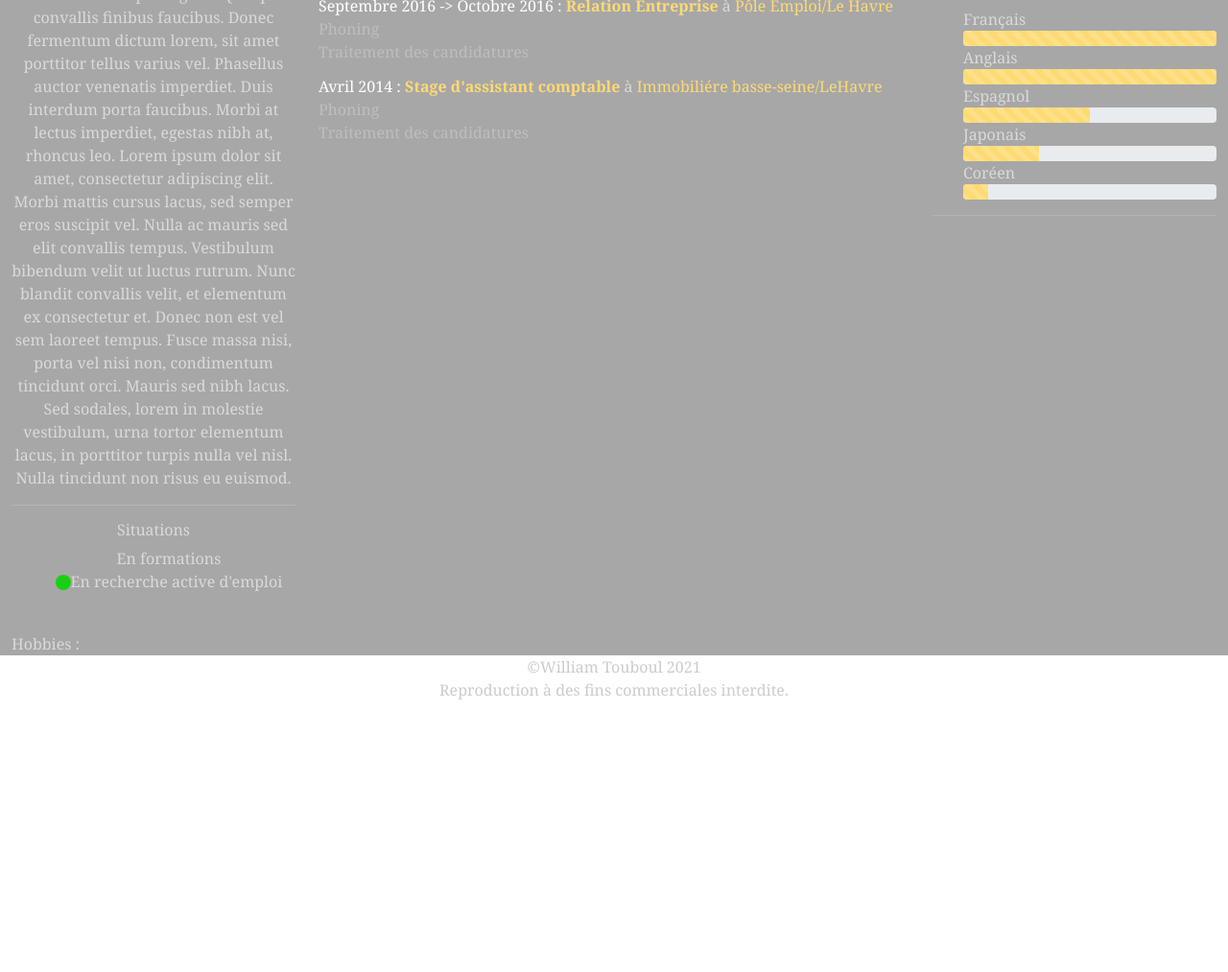
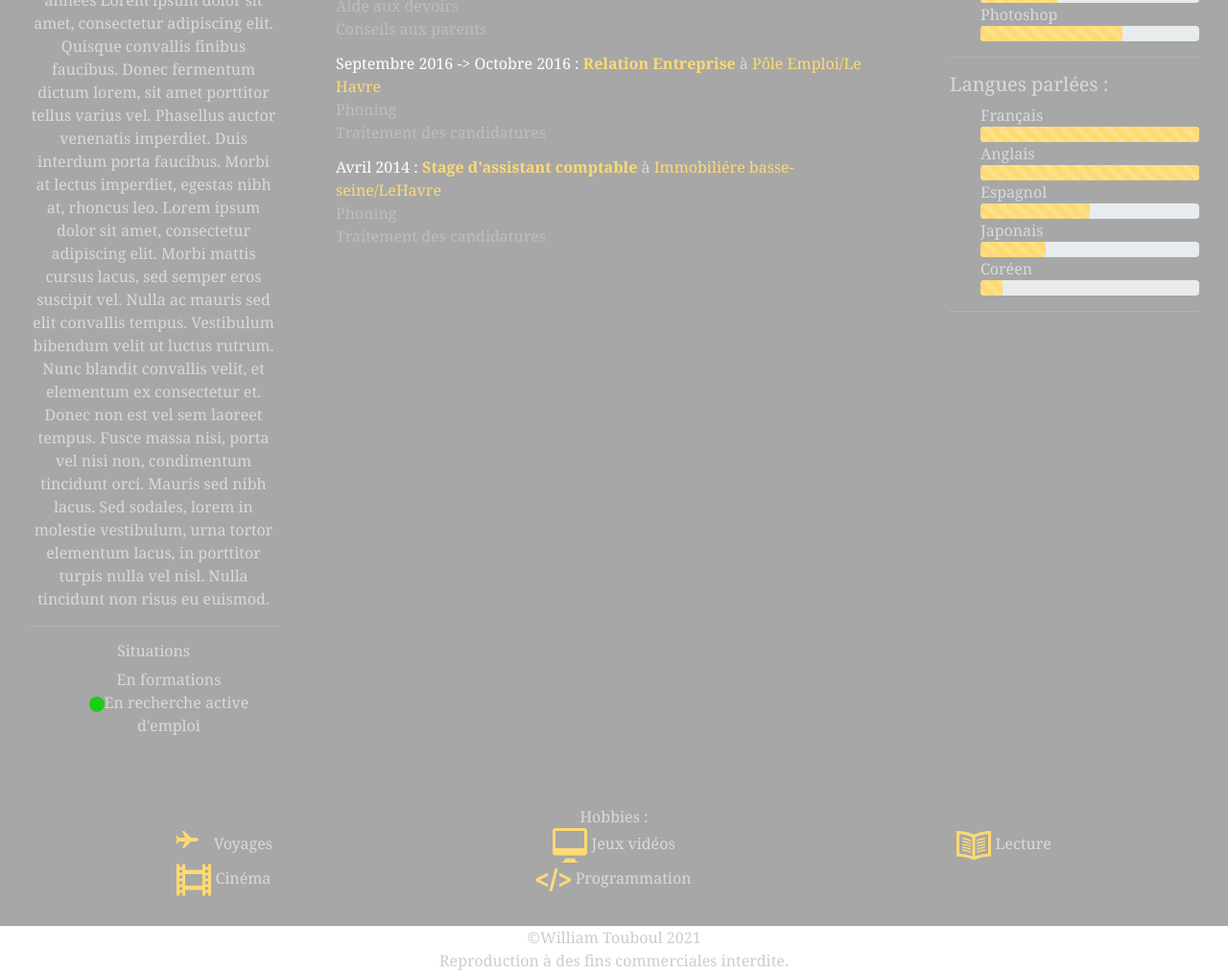
Before and after one commit to WilliamTouboul/CV012012, a plain HTML site: page index.html in a window 1280 px wide. Shown: the part 792-1805 px from the top of the page at 96% size. Before the commit the page ends 1523 px from the top, so only its background shows below. Drawn offline with nearby package versions, Linux system fonts and the light colour scheme.

Commit message:
Amélioration, section encore a completer ( sans Lorem Ipsum )

```diff
--- /dev/null
+++ b/assets/script.js
@@ -0,0 +1,5 @@
+// function slideOnLoad() {
+//     setTimeout(function(){
+//         document.getElementById('elementToMove').style.left = '1000px'; // new left position is 1000px in this example
+//     }, 2000); // 2000 = 2 seconds after page load
+// }
--- a/assets/style.css
+++ b/assets/style.css
@@ -9,6 +9,32 @@ body {
     background-attachment: fixed;
 
 }
+
+/* ------------------------------------------ Animation -------------------------------------------- */
+@keyframes slideInFromLeft {
+    0% {
+        transform: translateX(-100%);
+    }
+
+    100% {
+        transform: translateX(0);
+    }
+}
+
+header,
+#identityColumn,
+#resumeColumn,
+#competenceColumn,
+#aboutMe {
+    /* This section calls the slideInFromLeft animation we defined above */
+    animation: 1s ease-out 0s 1 slideInFromLeft;
+
+    background: #333;
+    padding: 30px;
+}
+
+/* ------------------------------------------ Animation -------------------------------------------- */
+
 
 /* header */
 #banner {
@@ -81,11 +107,6 @@ footer {
     color: rgb(170, 170, 170, 0.6);
 }
 
-
-
-
-
-
 /* reglage modale contact */
 .btn {
     background-color: #FEDA74;
@@ -141,6 +162,9 @@ footer {
 .greenCircle {
     color: rgb(25, 207, 19);
 }
+.logoHobbies {
+    color : #FEDA74;
+}
 
 ul {
     list-style-type: none;
--- a/index.html
+++ b/index.html
@@ -16,17 +16,20 @@
     <title>CV William Touboul</title>
 </head>
 
-    <body>
+<body onload="slideOnLoad();">
     <!-- Banniére -->
+    <header>
         <div class="container-fluid col-12 text-center" id="banner">
             <h1 id="name">William Touboul</h1>
             <h2>Développeur Web</h2>
         </div>
+
+    </header>
+
     <!-- Navbar -->
     <nav class="navbar sticky-top navbar-expand-md bg-faded">
-            <button class="navbar-toggler" type="button" data-bs-toggle="collapse"
-                data-bs-target="#navbarSupportedContent" aria-controls="navbarSupportedContent" aria-expanded="false"
-                aria-label="Toggle navigation">
+        <button class="navbar-toggler" type="button" data-bs-toggle="collapse" data-bs-target="#navbarSupportedContent"
+            aria-controls="navbarSupportedContent" aria-expanded="false" aria-label="Toggle navigation">
             <span class="navbar-toggler-icon">
                 <svg xmlns="http://www.w3.org/2000/svg" width="24" height="24" viewBox="0 0 24 24">
                     <path d="M24 6h-24v-4h24v4zm0 4h-24v4h24v-4zm0 8h-24v4h24v-4z" /></svg>
@@ -63,12 +66,11 @@
                     <!-- modal Résidence -->
                     <button type="button" class="btn" data-bs-toggle="modal" data-bs-target="#modalHome">
                         <svg xmlns="http://www.w3.org/2000/svg" width="24" height="24" viewBox="0 0 24 24">
-                                <path
-                                    d="M21 13v10h-6v-6h-6v6h-6v-10h-3l12-12 12 12h-3zm-1-5.907v-5.093h-3v2.093l3 3z" />
+                            <path d="M21 13v10h-6v-6h-6v6h-6v-10h-3l12-12 12 12h-3zm-1-5.907v-5.093h-3v2.093l3 3z" />
                         </svg>
                     </button>
-                        <div class="modal fade" id="modalHome" tabindex="-1" role="dialog"
-                            aria-labelledby="modalHomeLabel" aria-hidden="true">
+                    <div class="modal fade" id="modalHome" tabindex="-1" role="dialog" aria-labelledby="modalHomeLabel"
+                        aria-hidden="true">
                         <div class="modal-dialog" role="document">
                             <div class="modal-content">
                                 <div class="modal-header">
@@ -97,16 +99,15 @@
                                 d="M0 3v18h24v-18h-24zm6.623 7.929l-4.623 5.712v-9.458l4.623 3.746zm-4.141-5.929h19.035l-9.517 7.713-9.518-7.713zm5.694 7.188l3.824 3.099 3.83-3.104 5.612 6.817h-18.779l5.513-6.812zm9.208-1.264l4.616-3.741v9.348l-4.616-5.607z" />
                         </svg>
                     </button>
-                        <div class="modal fade" id="modalMail" tabindex="-1" role="dialog"
-                            aria-labelledby="modalMailLabel" aria-hidden="true">
+                    <div class="modal fade" id="modalMail" tabindex="-1" role="dialog" aria-labelledby="modalMailLabel"
+                        aria-hidden="true">
                         <div class="modal-dialog" role="document">
                             <div class="modal-content">
                                 <div class="modal-header">
                                     <h5 class="modal-title text-center col-12" id="modalMailLabel">Adresse Mail</h5>
                                 </div>
                                 <div class="modal-body">
-                                        <a href="mailto:touboul.william@gmail.com"
-                                            id="mail">Touboul.william@gmail.com</a>
+                                    <a href="mailto:touboul.william@gmail.com" id="mail">Touboul.william@gmail.com</a>
                                 </div>
                                 <div class="modal-footer">
                                     <button type="button" class="btn" data-bs-dismiss="modal">
@@ -127,8 +128,8 @@
                                 d="M17.5 2c.276 0 .5.224.5.5v19c0 .276-.224.5-.5.5h-11c-.276 0-.5-.224-.5-.5v-19c0-.276.224-.5.5-.5h11zm2.5 0c0-1.104-.896-2-2-2h-12c-1.104 0-2 .896-2 2v20c0 1.104.896 2 2 2h12c1.104 0 2-.896 2-2v-20zm-9.5 1h3c.276 0 .5.224.5.501 0 .275-.224.499-.5.499h-3c-.275 0-.5-.224-.5-.499 0-.277.225-.501.5-.501zm1.5 18c-.553 0-1-.448-1-1s.447-1 1-1c.552 0 .999.448.999 1s-.447 1-.999 1zm5-3h-10v-13h10v13z" />
                         </svg>
                     </button>
-                        <div class="modal fade" id="modalPhone" tabindex="-1" role="dialog"
-                            aria-labelledby="modalMailLabel" aria-hidden="true">
+                    <div class="modal fade" id="modalPhone" tabindex="-1" role="dialog" aria-labelledby="modalMailLabel"
+                        aria-hidden="true">
                         <div class="modal-dialog" role="document">
                             <div class="modal-content">
                                 <div class="modal-header">
@@ -212,17 +213,22 @@
                         </div>
                     </div>
                     <button type="button" class="btn" data-bs-toggle="modal" data-bs-target="#modalLinkedIn">
-                            <svg xmlns="http://www.w3.org/2000/svg" width="24" height="24" viewBox="0 0 24 24"><path d="M19 0h-14c-2.761 0-5 2.239-5 5v14c0 2.761 2.239 5 5 5h14c2.762 0 5-2.239 5-5v-14c0-2.761-2.238-5-5-5zm-11 19h-3v-11h3v11zm-1.5-12.268c-.966 0-1.75-.79-1.75-1.764s.784-1.764 1.75-1.764 1.75.79 1.75 1.764-.783 1.764-1.75 1.764zm13.5 12.268h-3v-5.604c0-3.368-4-3.113-4 0v5.604h-3v-11h3v1.765c1.396-2.586 7-2.777 7 2.476v6.759z"/></svg>
+                        <svg xmlns="http://www.w3.org/2000/svg" width="24" height="24" viewBox="0 0 24 24">
+                            <path
+                                d="M19 0h-14c-2.761 0-5 2.239-5 5v14c0 2.761 2.239 5 5 5h14c2.762 0 5-2.239 5-5v-14c0-2.761-2.238-5-5-5zm-11 19h-3v-11h3v11zm-1.5-12.268c-.966 0-1.75-.79-1.75-1.764s.784-1.764 1.75-1.764 1.75.79 1.75 1.764-.783 1.764-1.75 1.764zm13.5 12.268h-3v-5.604c0-3.368-4-3.113-4 0v5.604h-3v-11h3v1.765c1.396-2.586 7-2.777 7 2.476v6.759z" />
+                        </svg>
                     </button>
                     <div class="modal fade" id="modalLinkedIn" tabindex="-1" role="dialog"
                         aria-labelledby="modalLinkedInLabel" aria-hidden="true">
                         <div class="modal-dialog" role="document">
                             <div class="modal-content">
                                 <div class="modal-header">
-                                        <h5 class="modal-title text-center col-12" id="modalLinkedInLabel">Compte LinkedIn</h5>
+                                    <h5 class="modal-title text-center col-12" id="modalLinkedInLabel">Compte LinkedIn
+                                    </h5>
                                 </div>
                                 <div class="modal-body">
-                                        <a href="https://www.linkedin.com/in/william-touboul-77b484168/" target="_blank" id="linkedIn">LinkedIn</a>
+                                    <a href="https://www.linkedin.com/in/william-touboul-77b484168/" target="_blank"
+                                        id="linkedIn">LinkedIn</a>
                                 </div>
                                 <div class="modal-footer">
                                     <button type="button" class="btn btn-secondary" data-bs-dismiss="modal">
@@ -241,7 +247,7 @@
 
                 <hr />
                 <div>
-                        <p>Passioné d'informatique et de programation depuis des années Lorem ipsum dolor sit amet,
+                    <p>Passioné d'informatique et de programmation depuis des années Lorem ipsum dolor sit amet,
                         consectetur adipiscing elit. Quisque convallis finibus faucibus. Donec fermentum dictum
                         lorem, sit amet porttitor tellus varius vel. Phasellus auctor venenatis imperdiet. Duis
                         interdum porta faucibus. Morbi at lectus imperdiet, egestas nibh at, rhoncus leo. Lorem
@@ -407,23 +413,26 @@
                     <ul>
                         <li>VS.Code
                             <div class="progress">
-                                    <div class="progress-bar progress-bar-striped progress-bar-animated"
-                                        role="progressbar" style="width: 100%" aria-valuenow="100" aria-valuemin="0"
-                                        aria-valuemax="100"></div>
+                                <div class="progress-bar progress-bar-striped progress-bar-animated" role="progressbar"
+                                    style="width: 100%" aria-valuenow="100" aria-valuemin="0" aria-valuemax="100"></div>
                             </div>
                         </li>
                         <li>Visual Studio
                             <div class="progress">
-                                    <div class="progress-bar progress-bar-striped progress-bar-animated"
-                                        role="progressbar" style="width: 90%" aria-valuenow="90" aria-valuemin="0"
-                                        aria-valuemax="100"></div>
+                                <div class="progress-bar progress-bar-striped progress-bar-animated" role="progressbar"
+                                    style="width: 90%" aria-valuenow="90" aria-valuemin="0" aria-valuemax="100"></div>
                             </div>
                         </li>
                         <li>Umbrello
                             <div class="progress">
-                                    <div class="progress-bar progress-bar-striped progress-bar-animated"
-                                        role="progressbar" style="width: 35%" aria-valuenow="35" aria-valuemin="0"
-                                        aria-valuemax="100"></div>
+                                <div class="progress-bar progress-bar-striped progress-bar-animated" role="progressbar"
+                                    style="width: 35%" aria-valuenow="35" aria-valuemin="0" aria-valuemax="100"></div>
+                            </div>
+                        </li>
+                        <li>Photoshop
+                            <div class="progress">
+                                <div class="progress-bar progress-bar-striped progress-bar-animated" role="progressbar"
+                                    style="width: 65%" aria-valuenow="65" aria-valuemin="0" aria-valuemax="100"></div>
                             </div>
                         </li>
                     </ul>
@@ -433,41 +442,36 @@
                         <li>
                             Français
                             <div class="progress">
-                                    <div class="progress-bar progress-bar-striped progress-bar-animated"
-                                        role="progressbar" style="width: 100%" aria-valuenow="100" aria-valuemin="0"
-                                        aria-valuemax="100"></div>
+                                <div class="progress-bar progress-bar-striped progress-bar-animated" role="progressbar"
+                                    style="width: 100%" aria-valuenow="100" aria-valuemin="0" aria-valuemax="100"></div>
                             </div>
                         </li>
                         <li>
                             Anglais
                             <div class="progress">
-                                    <div class="progress-bar progress-bar-striped progress-bar-animated"
-                                        role="progressbar" style="width: 100%" aria-valuenow="100" aria-valuemin="0"
-                                        aria-valuemax="100"></div>
+                                <div class="progress-bar progress-bar-striped progress-bar-animated" role="progressbar"
+                                    style="width: 100%" aria-valuenow="100" aria-valuemin="0" aria-valuemax="100"></div>
                             </div>
                         </li>
                         <li>
                             Espagnol
                             <div class="progress">
-                                    <div class="progress-bar progress-bar-striped progress-bar-animated"
-                                        role="progressbar" style="width: 50%" aria-valuenow="50" aria-valuemin="0"
-                                        aria-valuemax="100"></div>
+                                <div class="progress-bar progress-bar-striped progress-bar-animated" role="progressbar"
+                                    style="width: 50%" aria-valuenow="50" aria-valuemin="0" aria-valuemax="100"></div>
                             </div>
                         </li>
                         <li>
                             Japonais
                             <div class="progress">
-                                    <div class="progress-bar progress-bar-striped progress-bar-animated"
-                                        role="progressbar" style="width: 30%" aria-valuenow="30" aria-valuemin="0"
-                                        aria-valuemax="100"></div>
+                                <div class="progress-bar progress-bar-striped progress-bar-animated" role="progressbar"
+                                    style="width: 30%" aria-valuenow="30" aria-valuemin="0" aria-valuemax="100"></div>
                             </div>
                         </li>
                         <li>
                             Coréen
                             <div class="progress">
-                                    <div class="progress-bar progress-bar-striped progress-bar-animated"
-                                        role="progressbar" style="width: 10%" aria-valuenow="10" aria-valuemin="0"
-                                        aria-valuemax="100"></div>
+                                <div class="progress-bar progress-bar-striped progress-bar-animated" role="progressbar"
+                                    style="width: 10%" aria-valuenow="10" aria-valuemin="0" aria-valuemax="100"></div>
                             </div>
                         </li>
                     </ul>
@@ -476,20 +480,69 @@
             </div>
         </div>
 
+    </div>
+    <div class="container-fluid">
+        <div class="row" id="aboutMe">
+            <div class="col-12 text-center"> Hobbies : </div>
 
 
-
-         <div class="row" id="aboutMe">
-                <div class="col-12">
-                    Hobbies :
+            <!-- Premiere Colonne -->
+            <div class="col-md-4 col-sm-12 text-center">
+                <div> <svg width="36" height="36" xmlns="http://www.w3.org/2000/svg" class="logoHobbies"
+                        fill="currentColor" clip-rule="evenodd">
+                        <path
+                            d="M3.691 10h6.309l-3-7h2l7 7h5c1.322-.007 3 1.002 3 2s-1.69 1.993-3 2h-5l-7 7h-2l3-7h-6.309l-2.292 2h-1.399l1.491-4-1.491-4h1.399l2.292 2" />
+                    </svg>
+                    Voyages
+                </div>
+                <div>
+                    <div>
+                        <svg xmlns="http://www.w3.org/2000/svg" class="logoHobbies" fill="currentColor" width="36"
+                            height="36" viewBox="0 0 24 24">
+                            <path
+                                d="M22 1v2h-2v-2h-2v4h-12v-4h-2v2h-2v-2h-2v22h2v-2h2v2h2v-4h12v4h2v-2h2v2h2v-22h-2zm-18 18h-2v-2h2v2zm0-4h-2v-2h2v2zm0-4h-2v-2h2v2zm0-4h-2v-2h2v2zm14 9h-12v-8h12v8zm4 3h-2v-2h2v2zm0-4h-2v-2h2v2zm0-4h-2v-2h2v2zm0-4h-2v-2h2v2z" />
+                        </svg>
+                        Cinéma
+                    </div>
                 </div>
             </div>
 
+            <!-- deuxieme colonne -->
+            <div class="col-md-4 col-sm-12 text-center">
 
+                <div>
+                    <svg xmlns="http://www.w3.org/2000/svg" class="logoHobbies" fill="currentColor" width="36"
+                        height="36" viewBox="0 0 24 24">
+                        <path
+                            d="M2 0c-1.104 0-2 .896-2 2v15c0 1.104.896 2 2 2h20c1.104 0 2-.896 2-2v-15c0-1.104-.896-2-2-2h-20zm20 14h-20v-12h20v12zm-6.599 7c0 1.6 1.744 2.625 2.599 3h-12c.938-.333 2.599-1.317 2.599-3h6.802z" />
+                    </svg>
+                    Jeux vidéos
+                </div>
 
+                <div>
+                    <svg xmlns="http://www.w3.org/2000/svg" class="logoHobbies" fill="currentColor" width="36"
+                        height="36" viewBox="0 0 24 24">
+                        <path
+                            d="M24 10.935v2.131l-8 3.947v-2.23l5.64-2.783-5.64-2.79v-2.223l8 3.948zm-16 3.848l-5.64-2.783 5.64-2.79v-2.223l-8 3.948v2.131l8 3.947v-2.23zm7.047-10.783h-2.078l-4.011 16h2.073l4.016-16z" />
+                    </svg>
+                    Programmation
+                </div>
+            </div>
 
+            <!-- troisieme colonne -->
+            <div class="col-md-4 col-sm-12 text-center">
+                <div>
+                    <svg xmlns="http://www.w3.org/2000/svg" class="logoHobbies" fill="currentColor" width="36"
+                        height="36" viewBox="0 0 24 24">
+                        <path
+                            d="M12 4.706c-2.938-1.83-7.416-2.566-12-2.706v17.714c3.937.12 7.795.681 10.667 1.995.846.388 1.817.388 2.667 0 2.872-1.314 6.729-1.875 10.666-1.995v-17.714c-4.584.14-9.062.876-12 2.706zm-10 13.104v-13.704c5.157.389 7.527 1.463 9 2.334v13.168c-1.525-.546-4.716-1.504-9-1.798zm20 0c-4.283.293-7.475 1.252-9 1.799v-13.171c1.453-.861 3.83-1.942 9-2.332v13.704zm-2-10.214c-2.086.312-4.451 1.023-6 1.672v-1.064c1.668-.622 3.881-1.315 6-1.626v1.018zm0 3.055c-2.119.311-4.332 1.004-6 1.626v1.064c1.549-.649 3.914-1.361 6-1.673v-1.017zm0-2.031c-2.119.311-4.332 1.004-6 1.626v1.064c1.549-.649 3.914-1.361 6-1.673v-1.017zm0 6.093c-2.119.311-4.332 1.004-6 1.626v1.064c1.549-.649 3.914-1.361 6-1.673v-1.017zm0-2.031c-2.119.311-4.332 1.004-6 1.626v1.064c1.549-.649 3.914-1.361 6-1.673v-1.017zm-16-6.104c2.119.311 4.332 1.004 6 1.626v1.064c-1.549-.649-3.914-1.361-6-1.672v-1.018zm0 5.09c2.086.312 4.451 1.023 6 1.673v-1.064c-1.668-.622-3.881-1.315-6-1.626v1.017zm0-2.031c2.086.312 4.451 1.023 6 1.673v-1.064c-1.668-.622-3.881-1.316-6-1.626v1.017zm0 6.093c2.086.312 4.451 1.023 6 1.673v-1.064c-1.668-.622-3.881-1.315-6-1.626v1.017zm0-2.031c2.086.312 4.451 1.023 6 1.673v-1.064c-1.668-.622-3.881-1.315-6-1.626v1.017z" />
+                    </svg>
+                    Lecture
+                </div>
+            </div>
 
-
+        </div>
+    </div>
 
     <footer class="text-center">
         <div>
@@ -499,8 +552,7 @@
 
     <!-- Bootstrap -->
     <script src="https://cdn.jsdelivr.net/npm/bootstrap@5.0.0-beta1/dist/js/bootstrap.bundle.min.js"
-                integrity="sha384-ygbV9kiqUc6oa4msXn9868pTtWMgiQaeYH7/t7LECLbyPA2x65Kgf80OJFdroafW"
-                crossorigin="anonymous">
+        integrity="sha384-ygbV9kiqUc6oa4msXn9868pTtWMgiQaeYH7/t7LECLbyPA2x65Kgf80OJFdroafW" crossorigin="anonymous">
     </script>
 
 </body>
```
Lines whose indentation alone changed are shown as unchanged.
